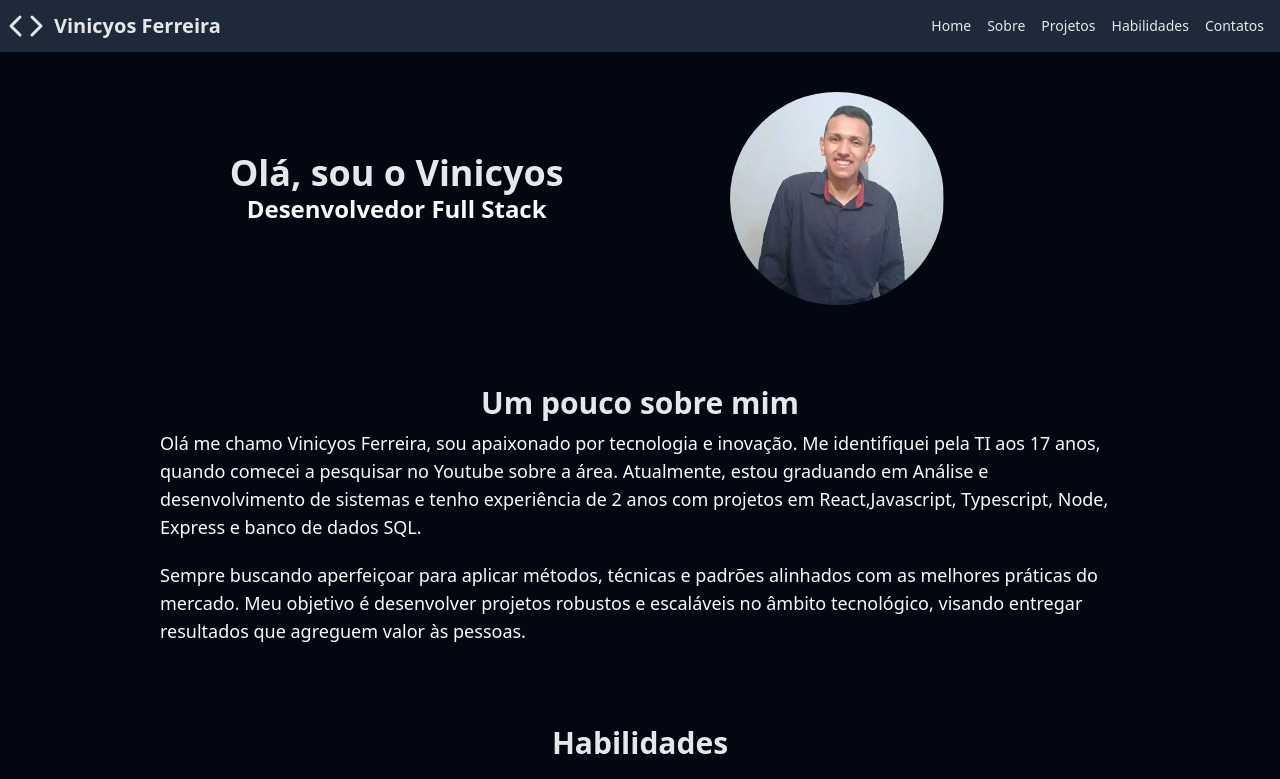
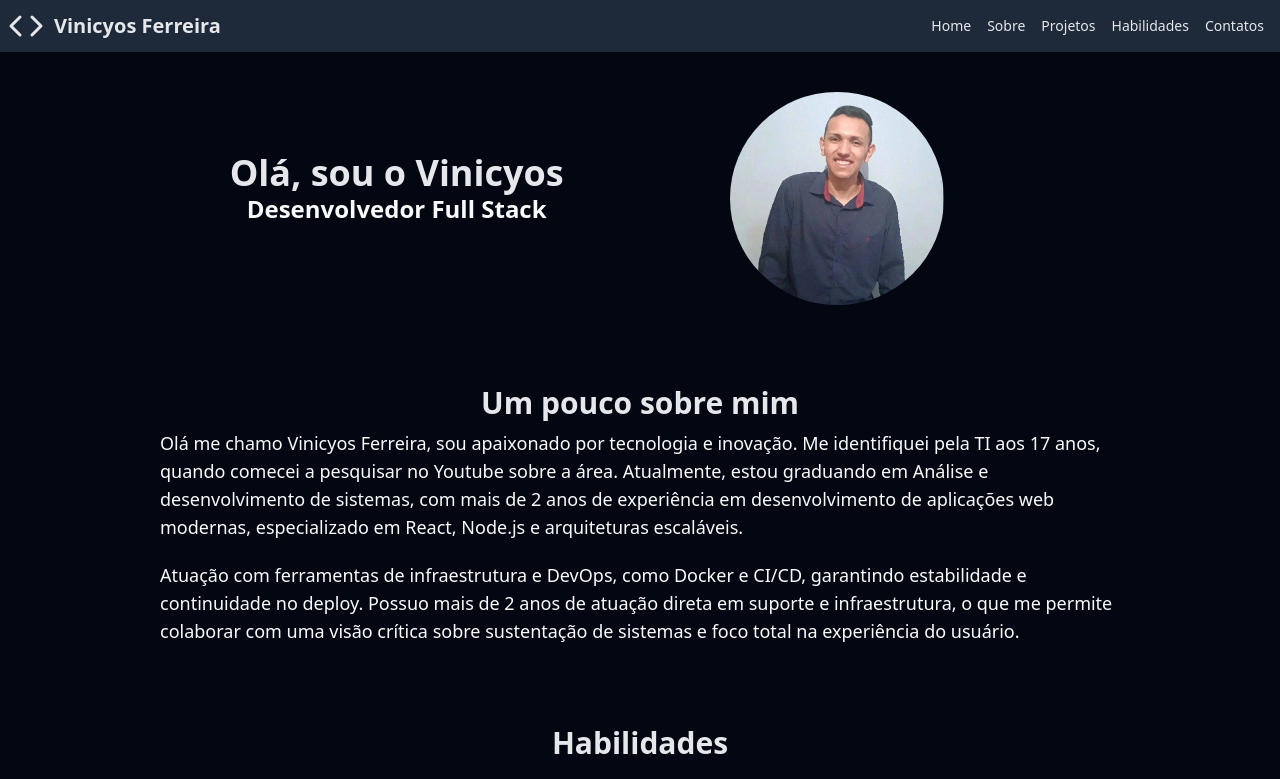
Before and after one commit to VinicyosFerreira/portfolio-vinicyosFerreira-2.0, a React (Vite) app: page / in a window 1280 px wide. Shown: the top 779 px of the page. Built offline with nearby package versions, Linux system fonts and the light colour scheme.

Commit message:
refactor: update cv and increase the font size of about me

```diff
--- a/src/components/app/AboutMe.tsx
+++ b/src/components/app/AboutMe.tsx
@@ -4,19 +4,19 @@ const AboutMe = () => {
       <div>
         <h2 className="font-bold text-primary text-2xl md:text-3xl">Um pouco sobre mim</h2>
       </div>
-      <div className="w-5/6 space-y-5 text-sm md:text-lg">
+      <div className="w-5/6 space-y-5 md:text-lg">
         <p className="mt-2">
           Olá me chamo Vinicyos Ferreira, sou apaixonado por tecnologia
           e inovação. Me identifiquei pela TI aos 17 anos, quando comecei a
           pesquisar no Youtube sobre a área. Atualmente, estou graduando em Análise e desenvolvimento
-          de sistemas e tenho experiência de 2 anos com projetos em React,Javascript, Typescript,
-          Node, Express e banco de dados SQL.
+          de sistemas, com mais de 2 anos de experiência em
+          desenvolvimento de aplicações web modernas, especializado em React, Node.js e arquiteturas escaláveis.
         </p>
         <p>
-          Sempre buscando aperfeiçoar para aplicar métodos, técnicas e padrões
-          alinhados com as melhores práticas do mercado. Meu objetivo é
-          desenvolver projetos robustos e escaláveis no âmbito tecnológico,
-          visando entregar resultados que agreguem valor às pessoas.
+          Atuação com ferramentas de infraestrutura e DevOps, como Docker e CI/CD, garantindo estabilidade e
+           continuidade no deploy. Possuo mais de 2 anos de atuação direta em suporte e infraestrutura,
+           o que me permite colaborar com uma visão crítica sobre sustentação de sistemas e
+           foco total na experiência do usuário.
         </p>
       </div>
     </div>
--- a/src/components/app/ContactMe.tsx
+++ b/src/components/app/ContactMe.tsx
@@ -36,10 +36,9 @@ const ContactMe = () => {
         hover:bg-muted-foreground/40"
       >
         <a
-          href="https://drive.google.com/file/d/1DUd3Tc3D9ifpadoPhX-acylpe-3WuG_z/view?usp=drive_link"
+          href="https://drive.google.com/file/d/1UG72THQ94218gD8piQfMVKB7lKYf3PIT/view?usp=drive_link"
           target="_blank"
           rel="noreferrer noopener"
-          className=""
         >
           <span> Download CV </span>
           <FaDownload />
```
